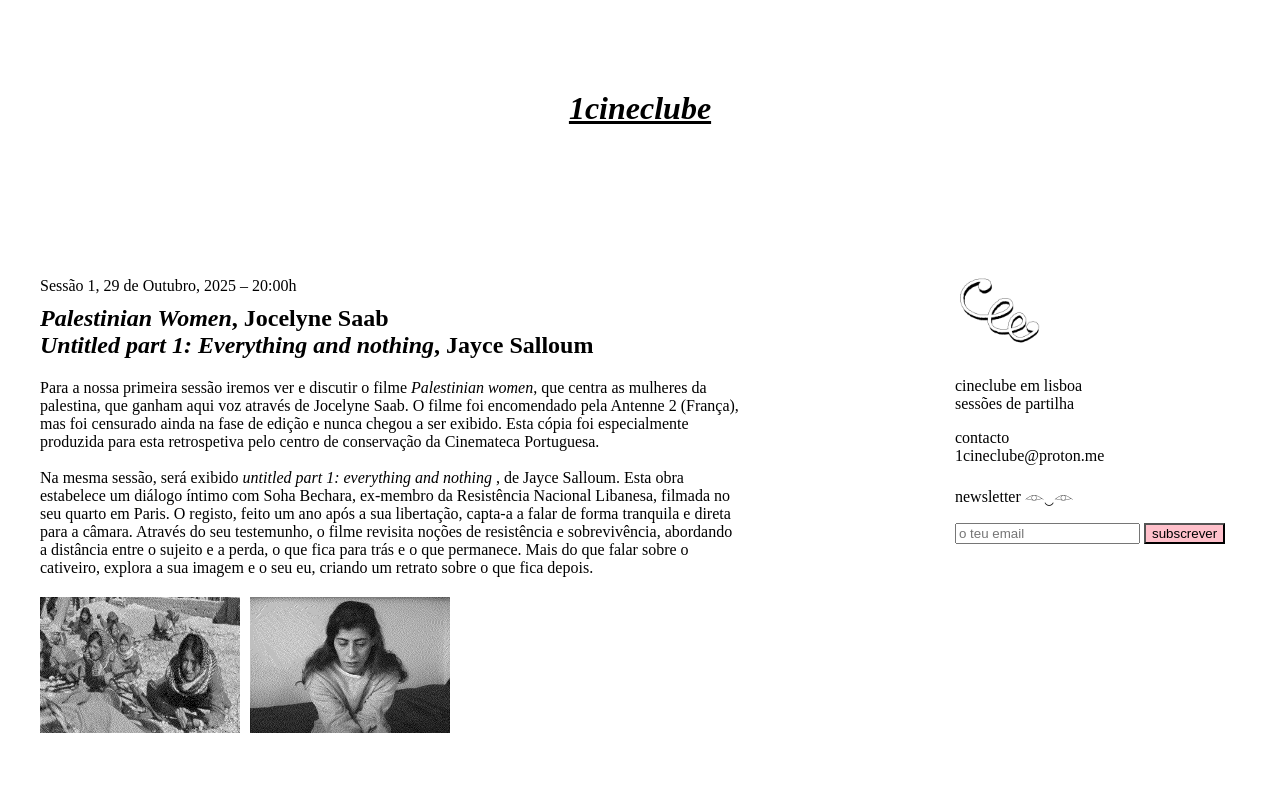
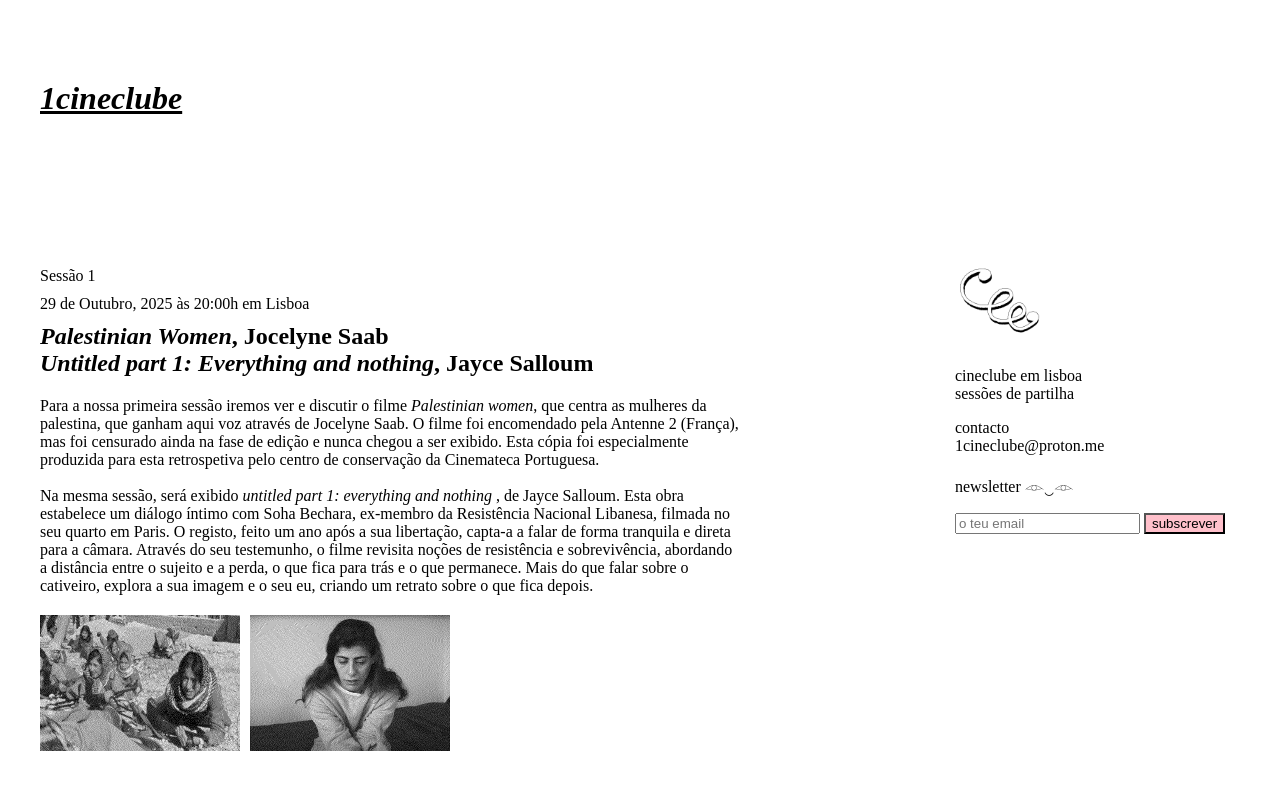
Before and after one commit to hello-delphine/1cineclube, a plain HTML site: page index.html in a window 1280 px wide. Drawn offline with Linux system fonts and the light colour scheme.

Commit message:
title amend

```diff
--- a/index.html
+++ b/index.html
@@ -15,8 +15,8 @@
     <!--coluna da esquerda:sessoes-->
 <main class="col-left">
 <section class="session">
-    <p class="session">Sessão 1, 29 de Outubro, 2025 – 20:00h</p>
-    <p class="horario"></p>
+    <p class="session">Sessão 1</p>
+    <p class="horario">29 de Outubro, 2025 às 20:00h em Lisboa</p>
     <h2 class="filme"><span style="font-style: italic;">Palestinian Women</span>, Jocelyne Saab <br><span style="font-style: italic;">Untitled part 1: Everything and nothing</span>, Jayce Salloum </h2>
     <p class="descricao"> Para a nossa primeira sessão iremos ver e discutir
         o filme <span style="font-style: italic;"> Palestinian women</span>, que centra as mulheres da palestina, que ganham aqui voz através de Jocelyne Saab. O filme foi encomendado pela Antenne 2 (França), mas
--- a/style.css
+++ b/style.css
@@ -7,8 +7,12 @@ h1 {
 header {
     position: relative;
     display: block;
-    margin: 90px auto 30px;
-    text-align: center;
+    margin: 40px auto 0;
+    max-width: 1200px;
+    padding-top: 40px;
+    padding-left: 20px;
+    padding-right: 20px;
+
 }
 
 header h1 {
```
